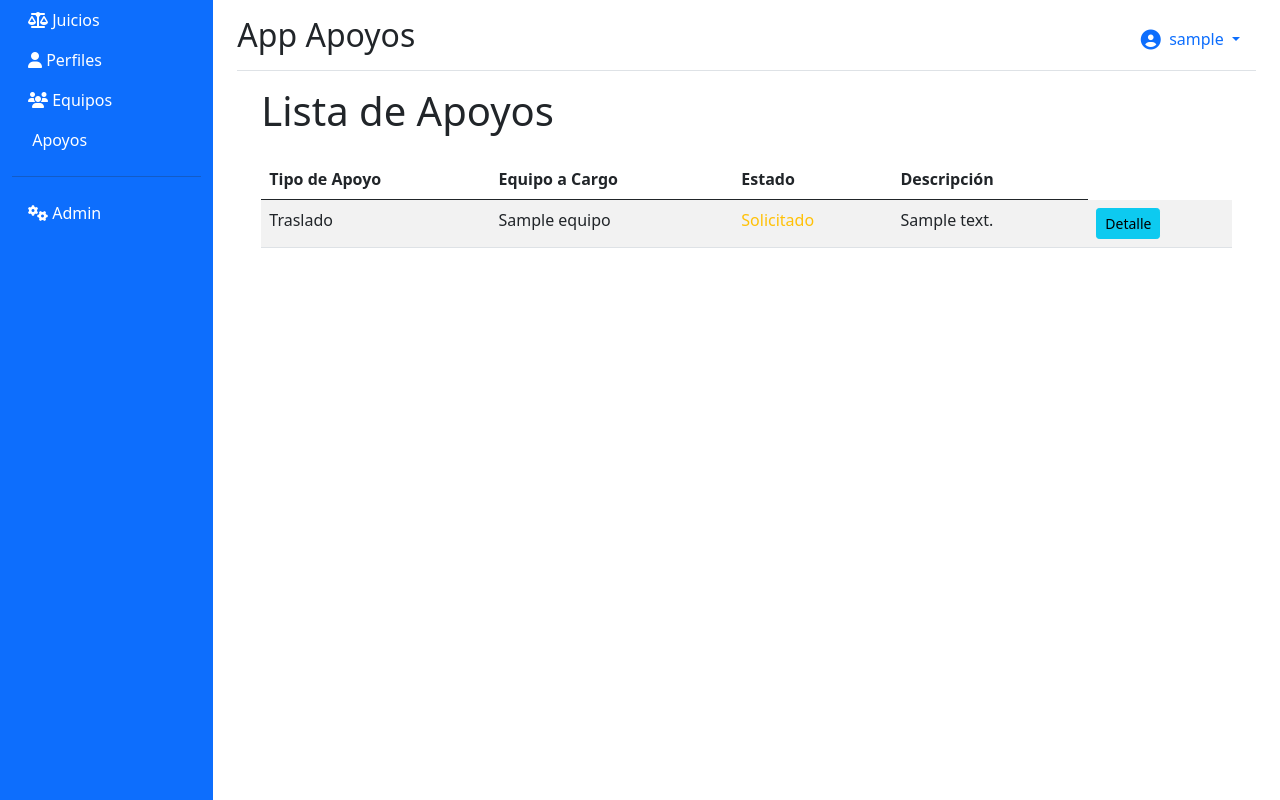
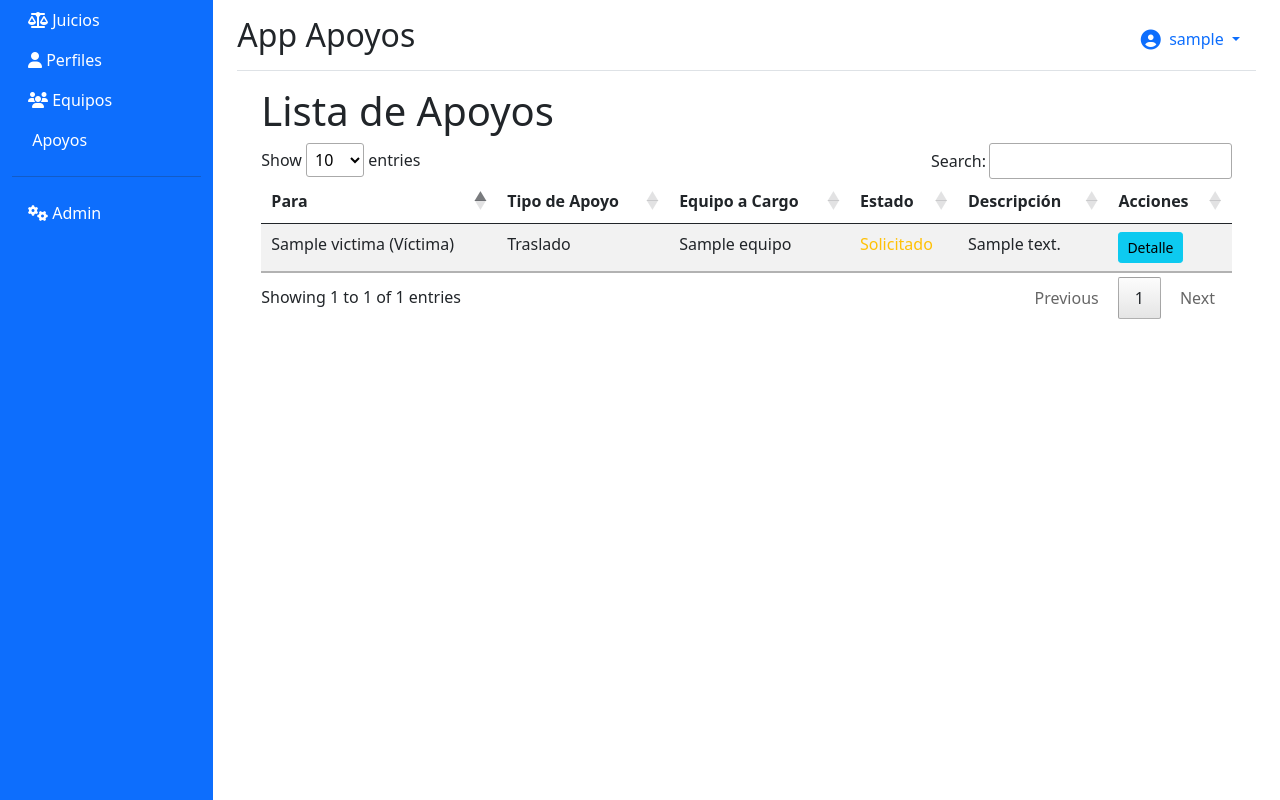
Before and after one commit to JOSELAGOSG/uravit_django, a Django app: page / in a window 1280 px wide. Run offline with Django 4.2, Linux system fonts and the light colour scheme; a user stored in the database is signed in; tables that the repository leaves empty hold one stand-in row (values such as "Sample post"); some libraries are stand-ins or nearby versions.

Commit message:
update apoyo_list to data table and add readme

```diff
--- a/uravit/trial/templates/trial/apoyo/apoyo_list.html
+++ b/uravit/trial/templates/trial/apoyo/apoyo_list.html
@@ -6,18 +6,27 @@
 <div class="container">
   <h1 class="mt-3">Lista de Apoyos</h1>
 
-  <table class="table table-striped mt-4">
+  <table class="table table-striped mt-4" id="apoyos-table">
     <thead>
       <tr>
+        <th>Para</th>
         <th>Tipo de Apoyo</th>
         <th>Equipo a Cargo</th>
         <th>Estado</th>
         <th>Descripción</th>
+        <th>Acciones</th>
       </tr>
     </thead>
     <tbody>
       {% for apoyo in apoyos %}
       <tr>
+        {% if apoyo.victima %}
+        <td>{{ apoyo.victima.nombre }} (Víctima)</td>
+        {% elif apoyo.testigo %}
+        <td>{{ apoyo.testigo.nombre }} (Testigo)</td>
+        {% else %}
+        <td>-</td>
+        {% endif %}
         <td>{{ apoyo.get_tipo_display }}</td>
         <td>{{ apoyo.equipo_a_cargo.nombre }}</td>
         <td>
@@ -25,17 +34,30 @@
             {{ apoyo.get_estado_display }}
           </span>
         </td>
-        <td>{{ apoyo.descripcion }}</td>
+        <td>{{ apoyo.descripcion|truncatechars:200 }}</td>
         <td>
           <a href="{% url 'trial:apoyo-detail' apoyo.pk %}" class="btn btn-info btn-sm">Detalle</a>
         </td>
       </tr>
       {% empty %}
       <tr>
-        <td colspan="6">No hay apoyos registrados.</td>
+        <td colspan="5">No hay apoyos registrados.</td>
       </tr>
       {% endfor %}
     </tbody>
   </table>
 </div>
+
+<script>
+$(document).ready(function() {
+    $('#apoyos-table').DataTable({
+        "paging": true, // Habilita la paginación
+        "lengthMenu": [10, 25, 50, 75, 100], // Opciones de cantidad de filas por página
+        "pageLength": 10, // Cantidad de filas por página por defecto
+        "ordering": true, // Habilita la ordenación
+        "info": true, // Muestra información sobre el número de filas
+    });
+});
+</script>
+
 {% endblock %}
```
Also changed, not shown: README.md (added).
